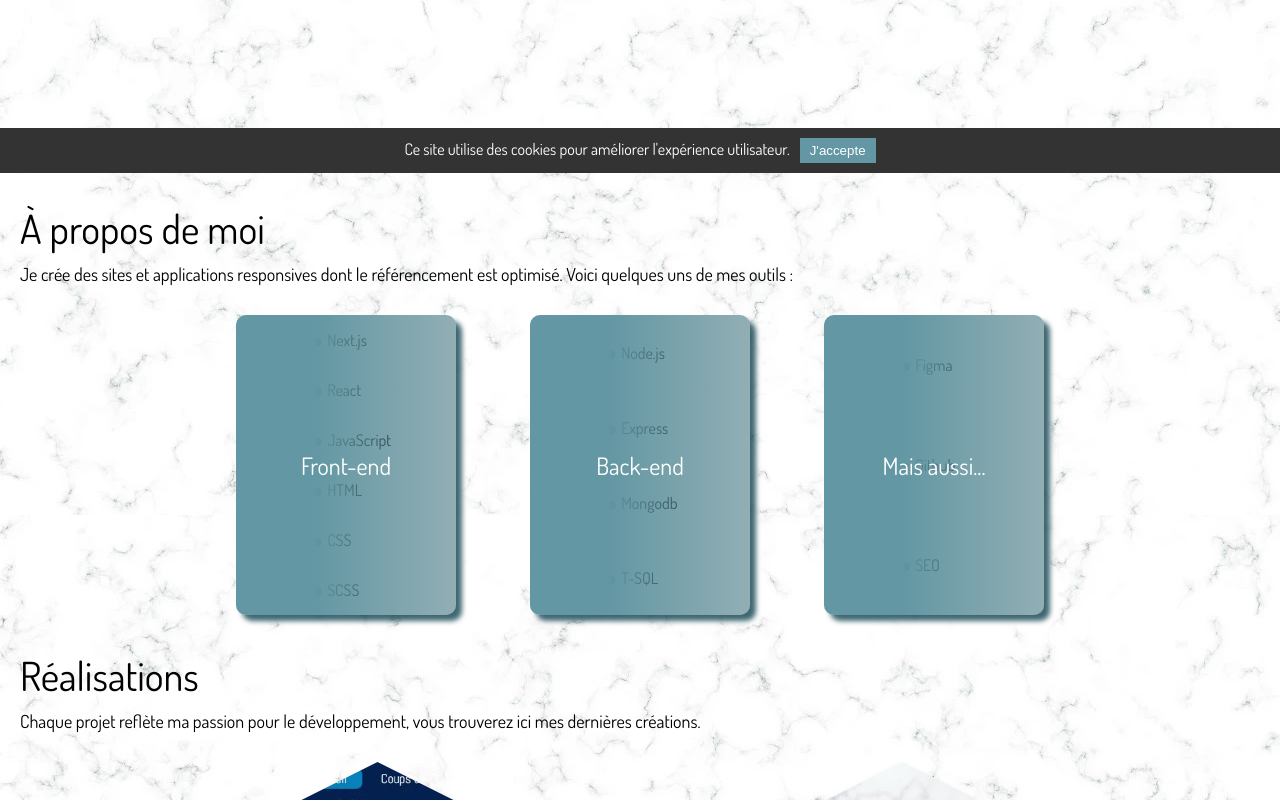
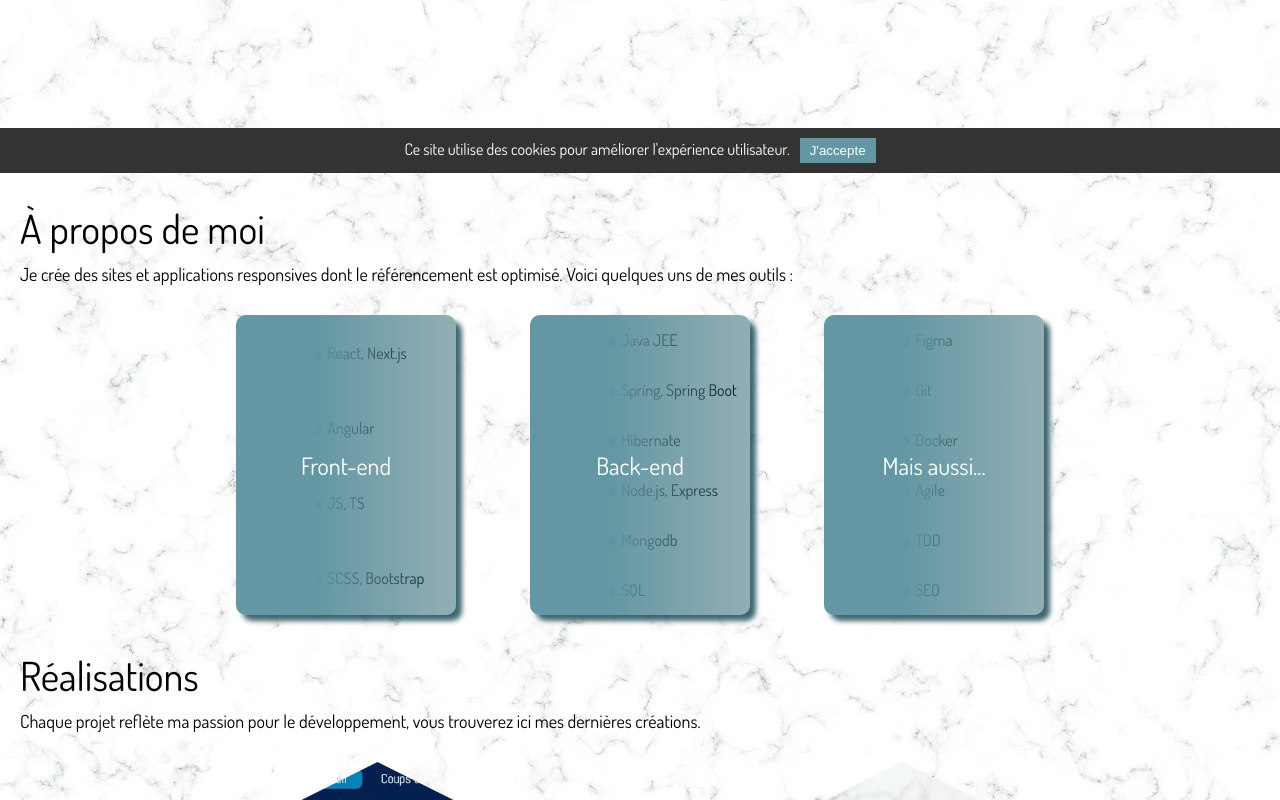
Before and after one commit to JulienBrancourt/portfolio-nextjs, a Next.js app: page / in a window 1280 px wide. Shown: the part 627-1427 px from the top of the page. Built offline with nearby package versions, Linux system fonts and the light colour scheme.

Commit message:
modif compétences

```diff
--- a/src/app/components/Card/Card.js
+++ b/src/app/components/Card/Card.js
@@ -1,38 +1,37 @@
-"use client"
-import React from 'react';
-import './Card.css'
-import Modal from '../Modal/Modal';
-import { useState } from 'react';
+"use client";
+import React from "react";
+import "./Card.css";
+import Modal from "../Modal/Modal";
+import { useState } from "react";
 
 const Card = ({ id, name, projetPic, tech, description, modalPic, lien }) => {
-    const [showModal, setShowModal] = useState(false)
+	const [showModal, setShowModal] = useState(false);
 
-  const handleClose = () => { setShowModal(false); }
+	const handleClose = () => {
+		setShowModal(false);
+	};
 
-  const handleButtonClick = () => {
-		if (document.querySelector(".card:hover")) {
+	const handleButtonClick = (event) => {
+		event.stopPropagation();
 		setShowModal(true);
-		}
 	};
 
 	return (
 		<>
 			<div className="card">
-        <div className='imgwrap'>
-          <img
-            className="clipped-img"
-            src={projetPic}
-            alt="image du projet"
-            />
+				<div className="imgwrap">
+					<img className="clipped-img" src={projetPic} alt="image du projet" />
 				</div>
 
 				<div className="content">
 					<p className="name">{name}</p>
-          <button className="learn-more" onClick={() => setShowModal(true)}>Voir plus</button>
+					<button className="learn-more" onClick={handleButtonClick}>
+						Voir plus
+					</button>
 				</div>
 			</div>
 
-      {showModal &&
+			{showModal && (
 				<Modal
 					name={name}
 					description={description}
@@ -40,9 +39,11 @@ const Card = ({ id, name, projetPic, tech, description, modalPic, lien }) => {
 					projetPic={projetPic}
 					modalPic={modalPic}
 					lien={lien}
-          handleClose={handleClose} />}
+					handleClose={handleClose}
+				/>
+			)}
 		</>
 	);
-}
+};
 
-export default Card
+export default Card;
--- a/src/app/components/Modal/Modal.css
+++ b/src/app/components/Modal/Modal.css
@@ -145,7 +145,7 @@
   @media screen and (max-width: 500px) {
     .modal {
     max-width: 350px;
-    height: 350px;
+    height: 375px;
     background-color: #ffff;
     padding: 0;
     }
--- a/src/app/page.js
+++ b/src/app/page.js
@@ -79,12 +79,12 @@ export default function Home() {
 
 				<div className="perso">
 					<h1>Julien Brancourt</h1>
-					<h2>Développeur web / front-end</h2>
+					<h2>Développeur Full Stack Java</h2>
 					<p className="fade">
 						Bienvenue sur mon portfolio ! Je suis passionné de développement web
 						et spécialisé dans le front-end. En créant des interfaces
 						interactives et intuitives, je m'efforce de donner vie à des designs
-						exceptionnels à travers mes compétences en React et Next.js.
+						exceptionnels à travers mes compétences en Java, React et Next.js.
 					</p>
 				</div>
 			</section>
@@ -97,29 +97,31 @@ export default function Home() {
 				</p>
 				<div className="containercomp">
 					<ul className="book">
-						<li className="competenceli">Next.js</li>
-						<li className="competenceli">React</li>
-						<li className="competenceli">JavaScript</li>
-						<li className="competenceli">HTML</li>
-						<li className="competenceli">CSS</li>
-						<li className="competenceli">SCSS</li>
+						<li className="competenceli">React, Next.js</li>
+						<li className="competenceli">Angular</li>
+						<li className="competenceli">JS, TS</li>
+						<li className="competenceli">SCSS, Bootstrap</li>
 						<div className="cover">
 							<p className="titre">Front-end</p>
 						</div>
 					</ul>
 					<ul className="book">
-						<li className="competenceli">Node.js</li>
-						<li className="competenceli">Express</li>
+						<li className="competenceli">Java JEE</li>
+						<li className="competenceli">Spring, Spring Boot</li>
+						<li className="competenceli">Hibernate</li>
+						<li className="competenceli">Node.js, Express</li>
 						<li className="competenceli">Mongodb</li>
-						<li className="competenceli">T-SQL</li>
+						<li className="competenceli">SQL</li>
 						<div className="cover">
 							<p className="titre">Back-end</p>
 						</div>
 					</ul>
 					<ul className="book">
 						<li className="competenceli">Figma</li>
-						<li className="competenceli">Github</li>
-
+						<li className="competenceli">Git</li>
+						<li className="competenceli">Docker</li>
+						<li className="competenceli">Agile</li>
+						<li className="competenceli">TDD</li>
 						<li className="competenceli">SEO</li>
 						<div className="cover">
 							<p className="titre">Mais aussi...</p>
```
Lines whose indentation alone changed are shown as unchanged.
